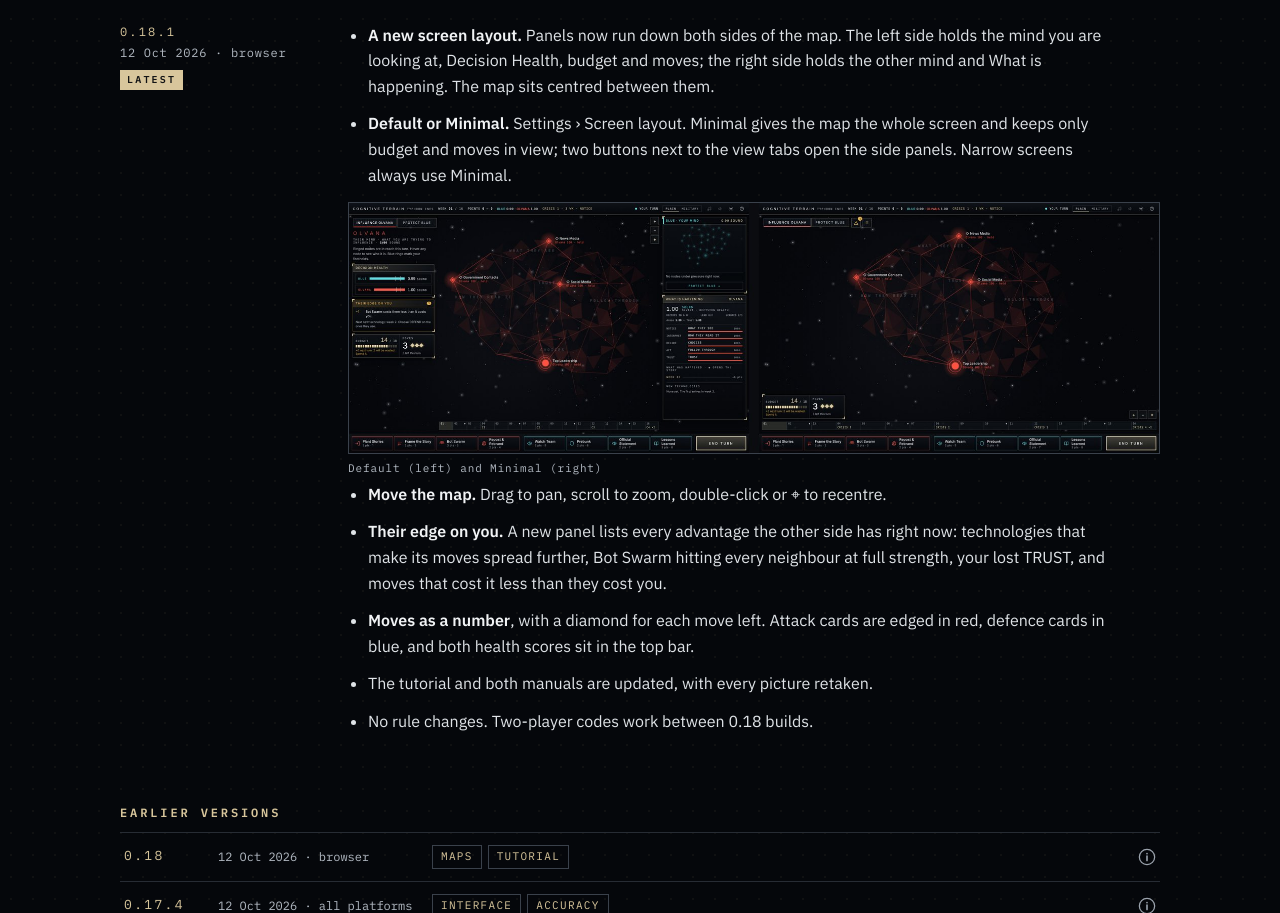
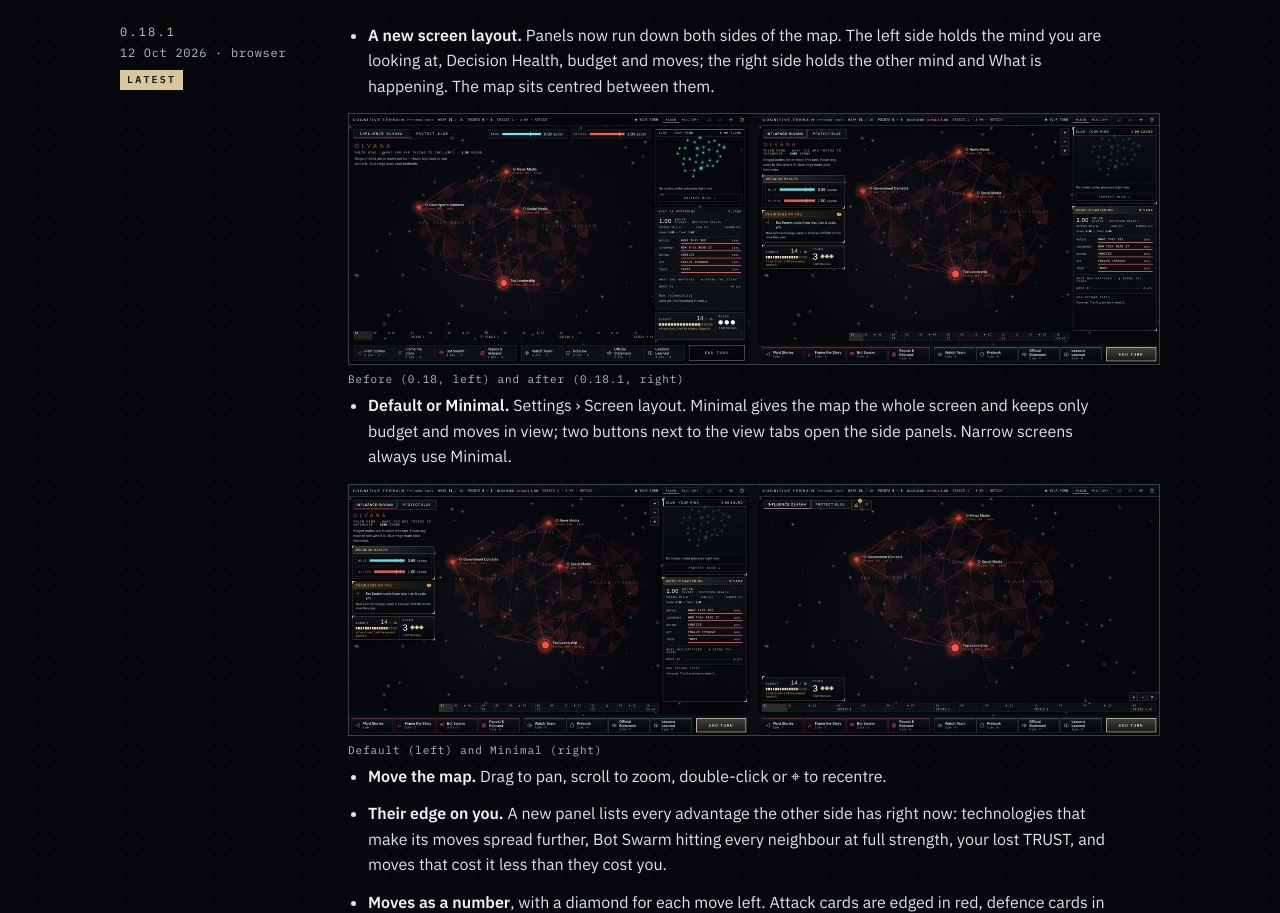
Before and after one commit to KW-Wargame/cognitive-terrain-releases-playtest, a plain HTML site: page index.html in a window 1280 px wide. Shown: the part 1708-2621 px from the top of the page. Drawn offline with nearby package versions, Linux system fonts and the light colour scheme; no server answers.

Commit message:
What's new for 0.18.1: before-and-after picture of the old and new screen

```diff
--- a/index.html
+++ b/index.html
@@ -197,8 +197,8 @@ ul.sub li::before{content:"";position:absolute;left:3px;top:.7em;width:7px;heigh
 <dl class="log">
 <dt>0.18.1<small>12 Oct 2026 · browser</small><span class="latest">LATEST</span></dt>
 <dd>
-<ul><li><b>A new screen layout.</b> Panels now run down both sides of the map. The left side holds the mind you are looking at, Decision Health, budget and moves; the right side holds the other mind and What is happening. The map sits centred between them.</li>
-<li><b>Default or Minimal.</b> Settings › Screen layout. Minimal gives the map the whole screen and keeps only budget and moves in view; two buttons next to the view tabs open the side panels. Narrow screens always use Minimal.</li></ul><figure><img width="1600" height="494" alt="The same week 1 screen in both layouts. Left, Default: the brain title, Decision Health, Their edge on you, and budget and moves down the left side, the other mind and What is happening down the right, the map between. Right, Minimal: the map fills the screen, with budget and moves at the bottom left, two panel buttons beside the view tabs and the zoom buttons at the bottom right." loading="lazy" src="images/changelog/0.18.1-layouts.jpg"/><figcaption>Default (left) and Minimal (right)</figcaption></figure>
+<ul><li><b>A new screen layout.</b> Panels now run down both sides of the map. The left side holds the mind you are looking at, Decision Health, budget and moves; the right side holds the other mind and What is happening. The map sits centred between them.</li></ul><figure><img width="1600" height="494" alt="Week 1 of the same campaign in both versions. Left, 0.18: the health bars float at the top of the map, budget and moves sit under the right-hand panel, and the moves are three dots. Right, 0.18.1: the brain title, Decision Health, Their edge on you, and budget and moves with a large 3 and three diamonds run down the left side, the other mind and What is happening down the right, with the map centred between and zoom buttons at its top right." loading="lazy" src="images/changelog/0.18.1-before-after.jpg"/><figcaption>Before (0.18, left) and after (0.18.1, right)</figcaption></figure>
+<ul><li><b>Default or Minimal.</b> Settings › Screen layout. Minimal gives the map the whole screen and keeps only budget and moves in view; two buttons next to the view tabs open the side panels. Narrow screens always use Minimal.</li></ul><figure><img width="1600" height="494" alt="The same week 1 screen in both layouts. Left, Default: the brain title, Decision Health, Their edge on you, and budget and moves down the left side, the other mind and What is happening down the right, the map between. Right, Minimal: the map fills the screen, with budget and moves at the bottom left, two panel buttons beside the view tabs and the zoom buttons at the bottom right." loading="lazy" src="images/changelog/0.18.1-layouts.jpg"/><figcaption>Default (left) and Minimal (right)</figcaption></figure>
 <ul>
 <li><b>Move the map.</b> Drag to pan, scroll to zoom, double-click or ⌖ to recentre.</li>
 <li><b>Their edge on you.</b> A new panel lists every advantage the other side has right now: technologies that make its moves spread further, Bot Swarm hitting every neighbour at full strength, your lost TRUST, and moves that cost it less than they cost you.</li>
```
Also changed, not shown: images/changelog/0.18.1-before-after.jpg (added).
